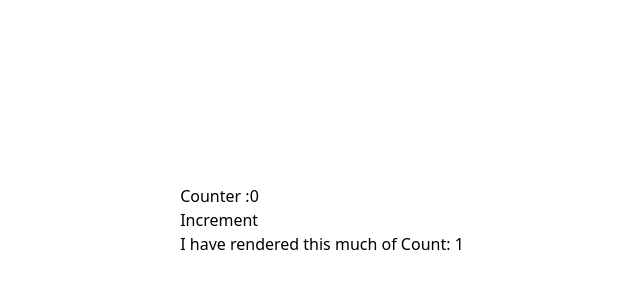
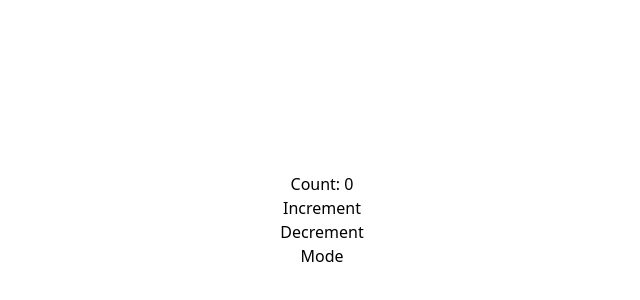
Before and after one commit to shyam152/ReactJS, a React (Vite) app: page / in a window 1280 px wide. Shown: the part 180-480 px from the top of the page, without its empty margins (318-958 px from the left). Built offline with nearby package versions, Linux system fonts and the light colour scheme.

Commit message:
UseReducer is a React hook that allows you to manage state in a functional component using a reducer function, similar to how you would use Redux. It is particularly useful for managing complex state logic.

```diff
--- a/src/App.jsx
+++ b/src/App.jsx
@@ -11,6 +11,7 @@ import UseRef from './component/UseRef/UseRef'
 import { DataProvider } from './component/ContextAPi/Store'
 import UseContext from './component/ContextAPi/UseContext'
 import UseMemo from './component/UseMemo/UseMemo'
+import UseReducer from './component/UseReducer/UseReducer'
 const App = () => {
     //Javascript code can be added here if needed
     // For example, you can define styles or state variables
@@ -46,7 +47,8 @@ const App = () => {
                 <UseContext/>
             </DataProvider> */}
 
-            <UseMemo/>
+            {/* <UseMemo/> */}
+            <UseReducer />
         </div>
     )
 }
--- /dev/null
+++ b/src/component/UseReducer/UseReducer.jsx
@@ -0,0 +1,42 @@
+import React, { useReducer } from 'react'
+
+const initialState = { count: 0 }
+const initialMode = { mode: 'light' }
+
+const reducer = (state, action) => {
+  switch (action.type) {
+    case 'increment':
+      return { count: state.count + 1 }
+    case 'decrement':
+      return { count: state.count - 1 }
+    default:
+      return state
+  }
+}
+
+const modeReducer = (state, action) => {
+    switch (action.type) {
+      case 'dark':
+        return { ...state, mode: 'dark' }
+      case 'light':
+        return { ...state, mode: 'light' }
+      default:
+        return state
+    }
+  }
+
+const UseReducer = () => {
+  const [state, dispatch] = useReducer(reducer, initialState)
+  const [mode, dispatchMode] = useReducer(modeReducer, initialMode)
+  return (
+    <div className={`h-screen w-full flex flex-col items-center justify-center ${mode.mode==="dark"? 'bg-gray-800 text-white' : 'bg-white text-black'}`}>
+      <h1>Count: {state.count}</h1>
+      <button onClick={() => dispatch({ type: 'increment' })}>Increment</button>
+      <button onClick={() => dispatch({ type: 'decrement' })}>Decrement</button>
+
+      <button onClick={() => dispatchMode({ type: mode.mode === 'light' ? 'dark' : 'light' })}>Mode</button>
+    </div>
+  )
+}
+
+export default UseReducer;
```
